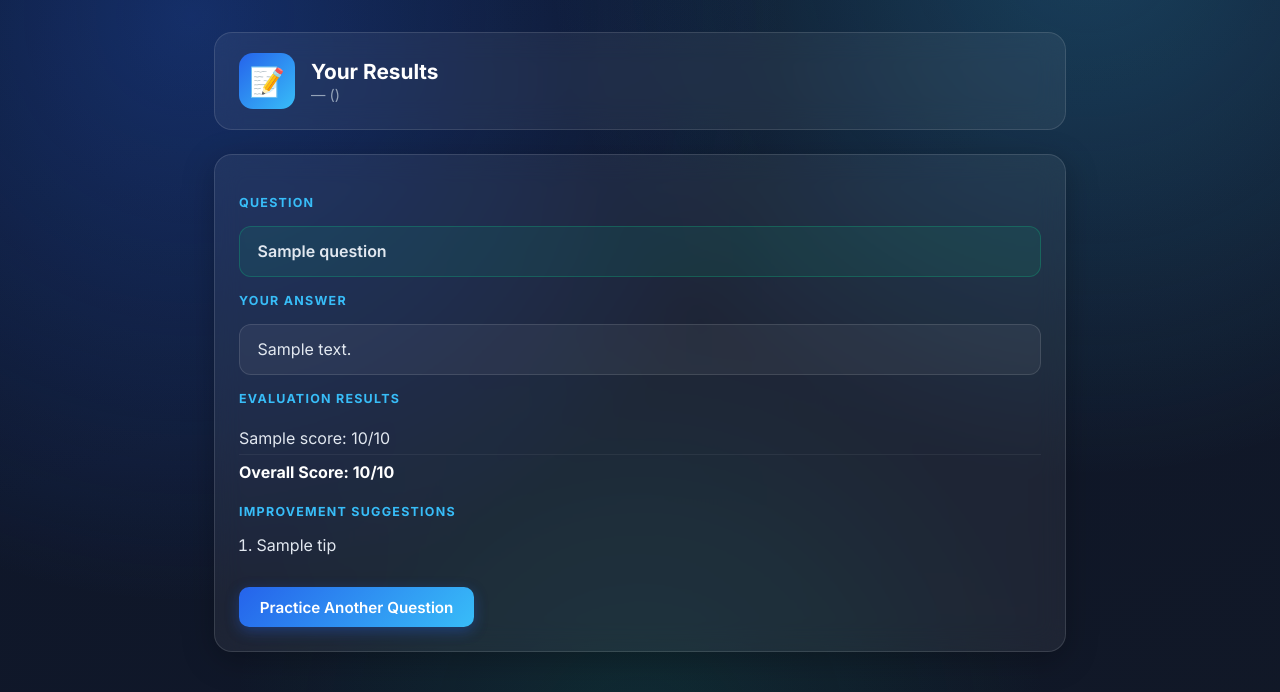
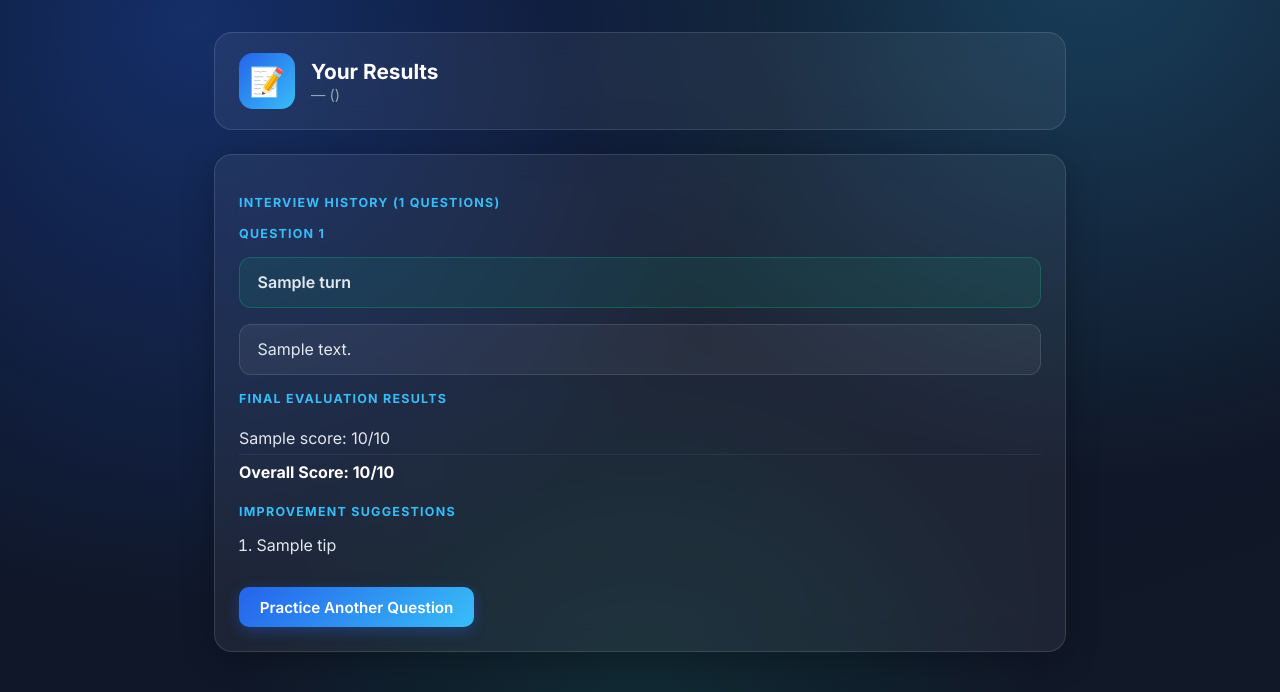
Before and after one commit to malik-wasiq/Professional-AI-Interview-Trainer, a Flask app: template templates/results.html in a window 1280 px wide. Shown: the part 64-756 px from the top of the page. Run offline with Flask 3, Linux system fonts and the light colour scheme; the template is opened without the code that fills it: most values are stand-ins (such as "Sample title", 1, 10 or a date in 2020).

Commit message:
Add multi-question interview session architecture
Replace the single-question interview flow with a proper session loop:
Question -> Answer -> Analyze -> Follow-up OR Next Question -> ... ->
Interview Complete -> Final Evaluation, driven entirely by Flask's
existing session (no new storage). session["interview"] now tracks
current_question, question_number, total_questions (defaults to 5),
questions_asked, answers_submitted, and history (full Q&A pairs).

_decide_follow_up() is a stub that always returns None -- generating a
real follow-up needs an AI call, which this step intentionally doesn't
make. It's the documented hook point for a future AI-generated
follow-up; until then every answer just advances to the next question.
ai_evaluator.py and the OpenRouter integration are untouched: the final
evaluation still calls evaluate_answer() exactly once, on the last
question/answer pair, after the configured number of questions.

_pick_question() (factored out of setup()) avoids repeating a question
within a session where the question bank allows it. /setup POST fully
replaces session["config"]/["interview"] and clears any leftover
final_evaluation, so restarting always starts a clean session.

interview.html shows "Question N of Total" progress; results.html lists
the full Q&A history above the final evaluation.

Tested via Flask's test client (51 checks) plus a live server smoke
test: full 5-question run with real answers, per-question history/
progress correctness, empty-answer rejection, restart-clears-session,
and the no-API-key fallback evaluation -- all passing, no network calls
made, no traceback in the server log.

Co-Authored-By: Claude Sonnet 5 <noreply@anthropic.com>
Claude-Session: https://claude.ai/code/session_01LDR76Yo3v92pYmDKRjZjUg

```diff
--- a/app.py
+++ b/app.py
@@ -169,6 +169,43 @@ JOB_ROLES = [
     "General / Other",
 ]
 
+# How many questions make up one interview session.
+TOTAL_QUESTIONS_PER_INTERVIEW = 5
+
+
+def _pick_question(interview_type, difficulty, job_role, already_asked):
+    """Pick a question for the given config, avoiding repeats where possible.
+
+    Role-Specific always returns the same templated question for a given
+    role+difficulty -- there's only one, so repeats are unavoidable there.
+    """
+    if interview_type == "Role-Specific":
+        return ROLE_SPECIFIC_TEMPLATES[difficulty].format(role=job_role)
+
+    if interview_type == "Mixed":
+        pool = (
+            INTERVIEW_QUESTIONS["HR / Behavioral"][difficulty]
+            + INTERVIEW_QUESTIONS["Technical"][difficulty]
+            + INTERVIEW_QUESTIONS["Situational"][difficulty]
+        )
+    else:
+        pool = INTERVIEW_QUESTIONS[interview_type][difficulty]
+
+    unused = [q for q in pool if q not in already_asked]
+    return random.choice(unused) if unused else random.choice(pool)
+
+
+def _decide_follow_up(config, question, answer):
+    """Decide whether to ask a follow-up question instead of moving on.
+
+    Stub for now -- always returns None (no follow-up), since generating an
+    intelligent follow-up requires an AI call, which this step doesn't make.
+    This is the hook point for a future AI-generated follow-up: when wired
+    up, it would call the OpenRouter integration (like evaluate_answer)
+    and return a follow-up question string instead of None.
+    """
+    return None
+
 
 @app.route("/")
 def index():
@@ -216,20 +253,11 @@ def setup():
                 form=request.form,
             )
 
-        if interview_type == "Role-Specific":
-            question = ROLE_SPECIFIC_TEMPLATES[difficulty].format(role=job_role)
-        elif interview_type == "Mixed":
-            question_pool = (
-                INTERVIEW_QUESTIONS["HR / Behavioral"][difficulty]
-                + INTERVIEW_QUESTIONS["Technical"][difficulty]
-                + INTERVIEW_QUESTIONS["Situational"][difficulty]
-            )
-            question = random.choice(question_pool)
-        else:
-            question = random.choice(INTERVIEW_QUESTIONS[interview_type][difficulty])
+        question = _pick_question(interview_type, difficulty, job_role, already_asked=set())
 
-        # Store the config and question in the session so the next two pages
-        # (/interview and /results) can use them without passing them in the URL.
+        # Store the config and a fresh interview session, replacing anything
+        # left over from a previous interview -- this is what makes
+        # restarting from Setup clear the old session.
         session["config"] = {
             "job_role": job_role,
             "interview_type": interview_type,
@@ -240,9 +268,15 @@ def setup():
             "custom_instructions": custom_instructions,
             "job_description": job_description,
         }
-        session["question"] = question
-        session.pop("answer", None)
-        session.pop("evaluation", None)
+        session["interview"] = {
+            "current_question": question,
+            "question_number": 1,
+            "total_questions": TOTAL_QUESTIONS_PER_INTERVIEW,
+            "questions_asked": [question],
+            "answers_submitted": [],
+            "history": [],
+        }
+        session.pop("final_evaluation", None)
 
         return redirect(url_for("interview"))
 
@@ -259,10 +293,18 @@ def setup():
 
 @app.route("/interview", methods=["GET", "POST"])
 def interview():
-    """Show the generated question and collect the user's answer."""
-    if "question" not in session or "config" not in session:
-        # No question has been generated yet -- send them to set one up first.
+    """Show the current question and collect the user's answer.
+
+    Each answer is recorded, then either a follow-up or the next question
+    is shown (see _decide_follow_up), until total_questions is reached --
+    at which point the interview is complete and /results takes over.
+    """
+    if "interview" not in session or "config" not in session:
+        # No interview in progress -- send them to set one up first.
         return redirect(url_for("setup"))
+
+    config = session["config"]
+    state = session["interview"]
 
     if request.method == "POST":
         answer = request.form.get("answer", "").strip()
@@ -270,36 +312,59 @@ def interview():
         if not answer:
             return render_template(
                 "interview.html",
-                config=session["config"],
-                question=session["question"],
+                config=config,
+                interview=state,
                 error="Please write an answer before submitting.",
             )
 
-        evaluation = evaluate_answer(session["config"], session["question"], answer)
+        question = state["current_question"]
+        state["answers_submitted"].append(answer)
+        state["history"].append({
+            "question_number": state["question_number"],
+            "question": question,
+            "answer": answer,
+        })
 
-        session["answer"] = answer
-        session["evaluation"] = evaluation
-        return redirect(url_for("results"))
+        if state["question_number"] >= state["total_questions"]:
+            # Last question answered -- score it and finish the interview.
+            evaluation = evaluate_answer(config, question, answer)
+            session["final_evaluation"] = evaluation
+            session["interview"] = state
+            session.modified = True
+            return redirect(url_for("results"))
+
+        follow_up = _decide_follow_up(config, question, answer)
+        next_question = follow_up or _pick_question(
+            config["interview_type"], config["difficulty"], config["job_role"],
+            already_asked=set(state["questions_asked"]),
+        )
+
+        state["question_number"] += 1
+        state["current_question"] = next_question
+        state["questions_asked"].append(next_question)
+        session["interview"] = state
+        session.modified = True
+
+        return redirect(url_for("interview"))
 
     return render_template(
         "interview.html",
-        config=session["config"],
-        question=session["question"],
+        config=config,
+        interview=state,
     )
 
 
 @app.route("/results")
 def results():
-    """Show the AI-generated evaluation of the submitted answer."""
-    if "evaluation" not in session:
+    """Show the full interview history and the AI-generated final evaluation."""
+    if "final_evaluation" not in session:
         return redirect(url_for("setup"))
 
     return render_template(
         "results.html",
         config=session["config"],
-        question=session["question"],
-        answer=session["answer"],
-        evaluation=session["evaluation"],
+        interview=session["interview"],
+        evaluation=session["final_evaluation"],
     )
 
 
--- a/templates/interview.html
+++ b/templates/interview.html
@@ -12,8 +12,8 @@
 </div>
 
 <div class="card">
-    <div class="section-label">QUESTION</div>
-    <p class="question-box">{{ question }}</p>
+    <div class="section-label">QUESTION {{ interview.question_number }} OF {{ interview.total_questions }}</div>
+    <p class="question-box">{{ interview.current_question }}</p>
 
     {% if error %}
     <p class="form-error">{{ error }}</p>
--- a/templates/results.html
+++ b/templates/results.html
@@ -16,13 +16,14 @@
     <p class="ai-notice">{{ evaluation.fallback_reason or "AI evaluation is unavailable right now. Showing a placeholder evaluation instead." }}</p>
     {% endif %}
 
-    <div class="section-label">QUESTION</div>
-    <p class="question-box">{{ question }}</p>
+    <div class="section-label">INTERVIEW HISTORY ({{ interview.history|length }} QUESTIONS)</div>
+    {% for turn in interview.history %}
+    <p class="section-label" style="margin-top: 1rem;">QUESTION {{ turn.question_number }}</p>
+    <p class="question-box">{{ turn.question }}</p>
+    <p class="answer-box">{{ turn.answer }}</p>
+    {% endfor %}
 
-    <div class="section-label">YOUR ANSWER</div>
-    <p class="answer-box">{{ answer }}</p>
-
-    <div class="section-label">EVALUATION RESULTS</div>
+    <div class="section-label">FINAL EVALUATION RESULTS</div>
     <ul class="score-list">
         {% for label, score in evaluation.scores.items() %}
         <li>{{ label }}: {{ score }}/10</li>
```
